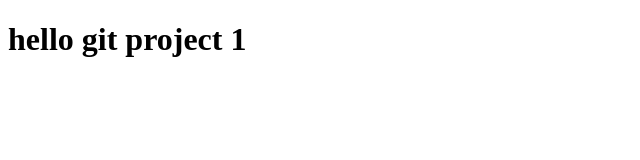
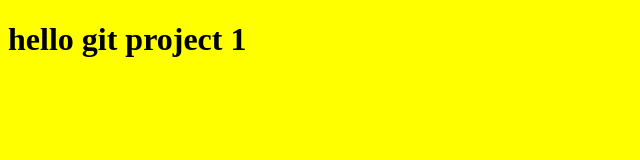
Before and after one commit to komaliitk/git_p1, a plain HTML site: page index.html in a window 1280 px wide. Shown: the whole page, without its empty margins (0-640 px from the left). Drawn offline with Linux system fonts and the light colour scheme.

Commit message:
stylesheed added

```diff
--- a/index.html
+++ b/index.html
@@ -5,6 +5,7 @@
     <meta http-equiv="X-UA-Compatible" content="IE=edge">
     <meta name="viewport" content="width=device-width, initial-scale=1.0">
     <title>Document</title>
+    <link rel="stylesheet" href="style.css">
 </head>
 <body>
     <h1>
--- /dev/null
+++ b/style.css
@@ -0,0 +1,3 @@
+body{
+    background-color: yellow;
+}
```
